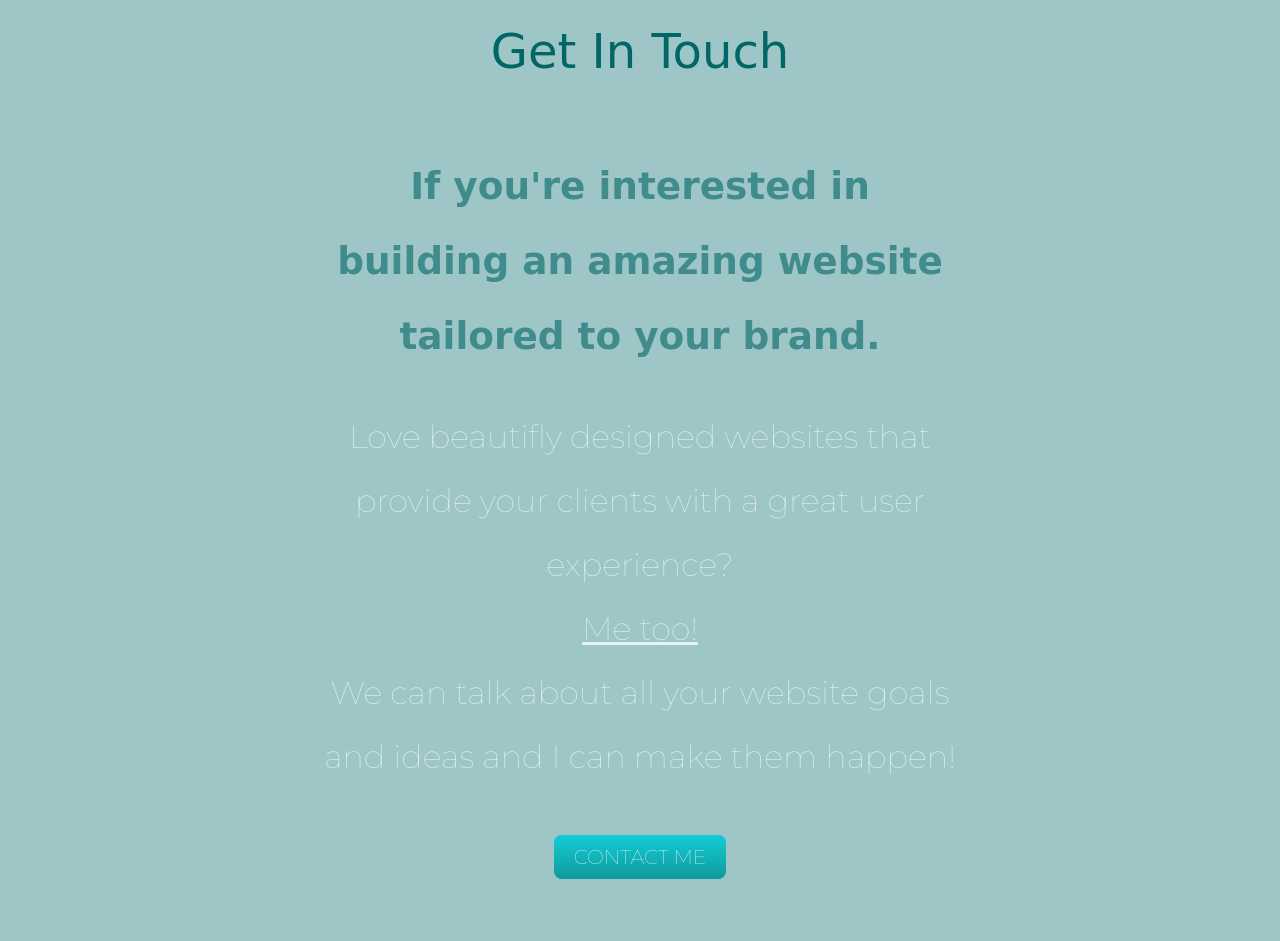
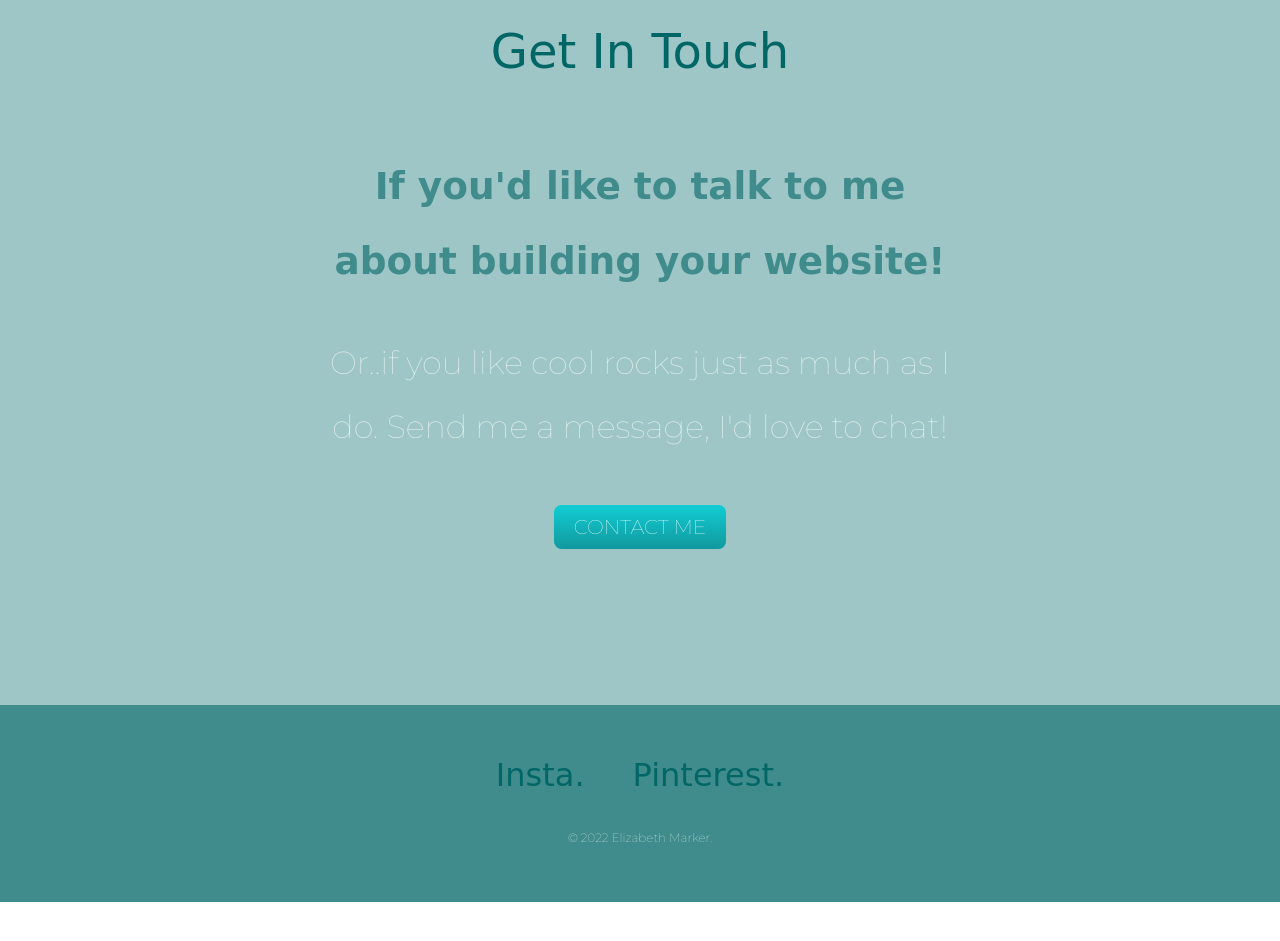
Before and after one commit to emarker314/emarker314.github.io, a plain HTML site: page index.html in a window 1280 px wide. Shown: the part 3653-4594 px from the top of the page. After the commit the page ends 4555 px from the top, so only its background shows below. Drawn offline with Linux system fonts and the light colour scheme; a web font is replaced by a local one.

Commit message:
updated bottom container contents.

```diff
--- a/index.html
+++ b/index.html
@@ -46,8 +46,8 @@
     <hr>
     <div class="contact-me">
       <h2>Get In Touch</h2>
-      <h3>If you're interested in building an amazing website tailored to your brand.</h3>
-      <p>Love beautifly designed websites that provide your clients with a great user experience? <br><span class="m2">Me too!</span><br> We can talk about all your website goals and ideas and I can make them happen!</p>
+      <h3>If you'd like to talk to me about building your website!</h3>
+      <p>Or..if you like cool rocks just as much as I do. Send me a message, I'd love to chat!</p>
       <a class="btn" href="mailto:emarker93@gmail.com">CONTACT ME</a>
     </div>
   </div>
```
